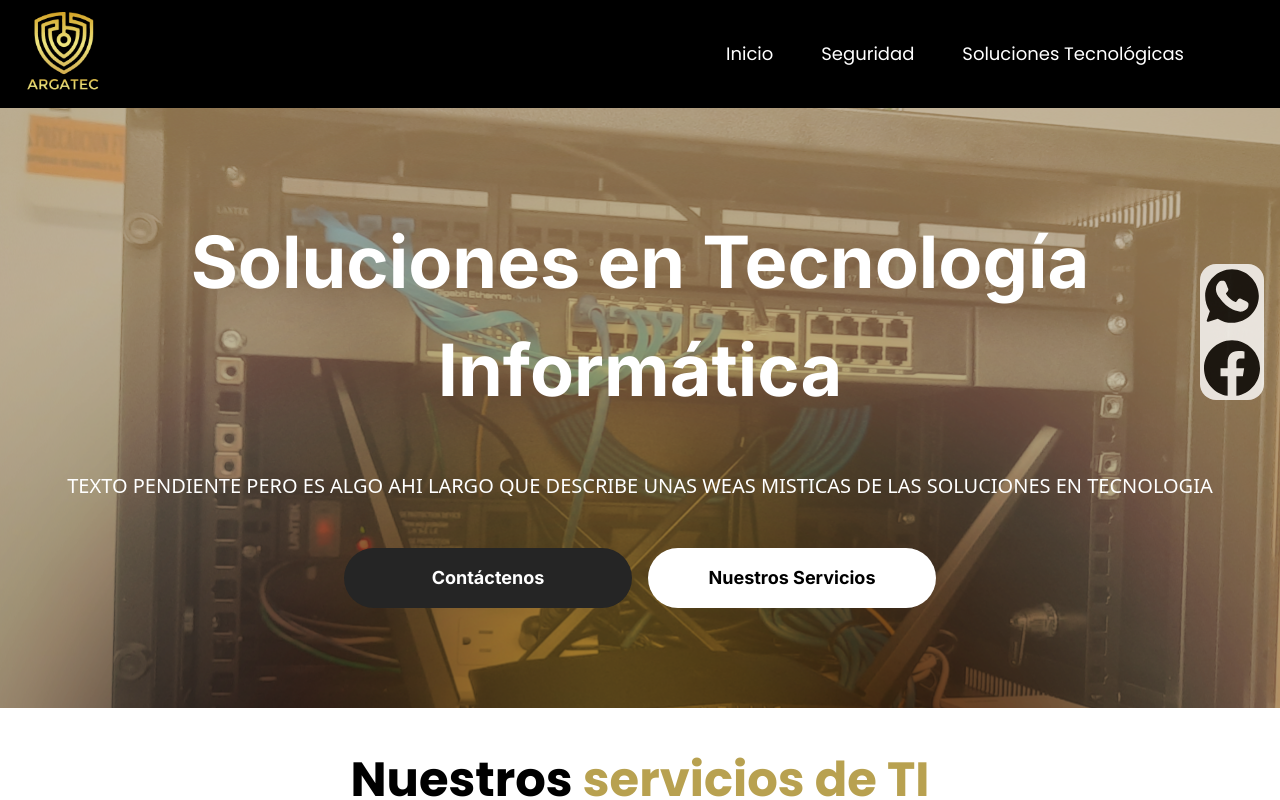
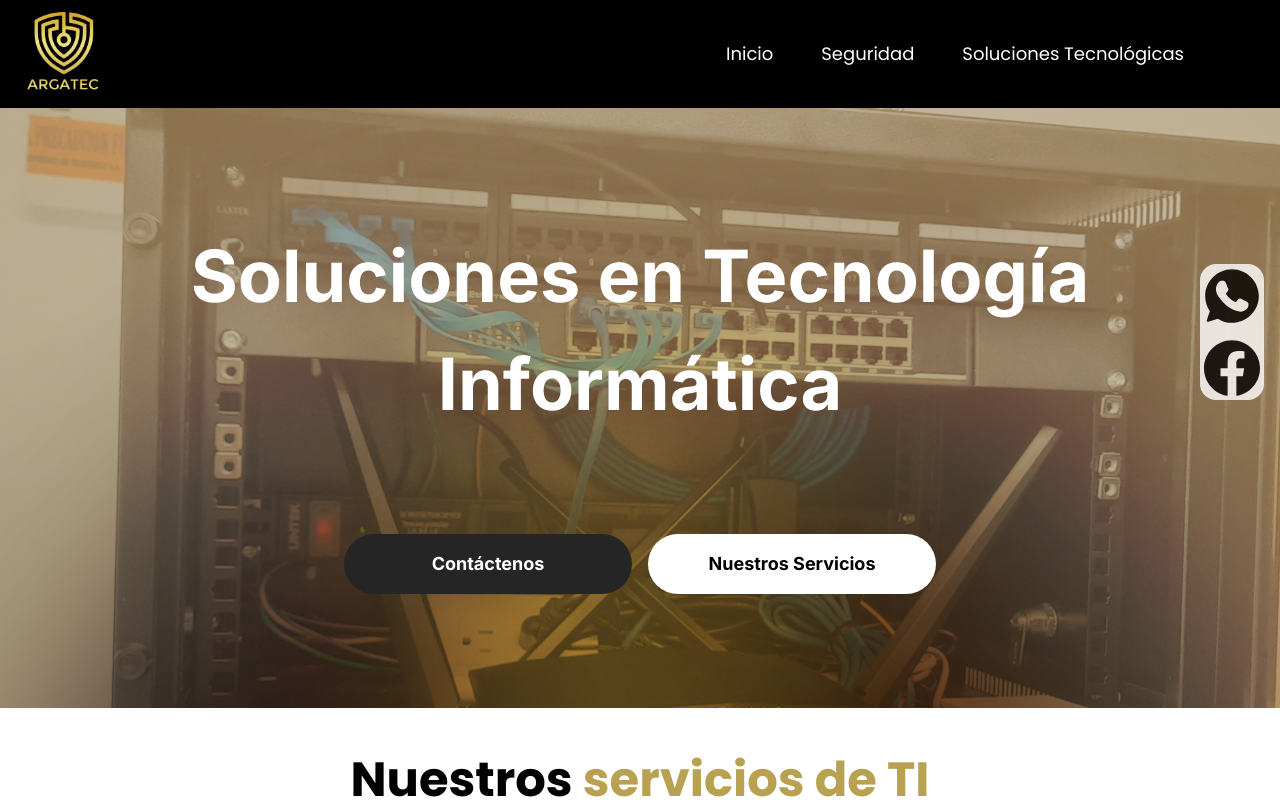
Before and after one commit to Argatec/argatec_website, a SvelteKit app: page /soluciones_tecnologicas in a window 1280 px wide. Shown: the top 800 px of the page. Built offline with nearby package versions, Linux system fonts and the light colour scheme.

Commit message:
Remove Text

```diff
--- a/src/routes/soluciones_tecnologicas/+page.svelte
+++ b/src/routes/soluciones_tecnologicas/+page.svelte
@@ -10,7 +10,7 @@ import Trabajos from "../../components/jobs.svelte";
 imagen= "soluciones_tecnologicas"
 titulo_arriba = "Soluciones en Tecnología"
 titulo_abajo = "Informática"
-descripcion = "TEXTO PENDIENTE PERO ES ALGO AHI LARGO QUE DESCRIBE UNAS WEAS MISTICAS DE LAS SOLUCIONES EN TECNOLOGIA"/>
+descripcion = ""/>
 
 <ServiciosTecnologicos/>
 
```
